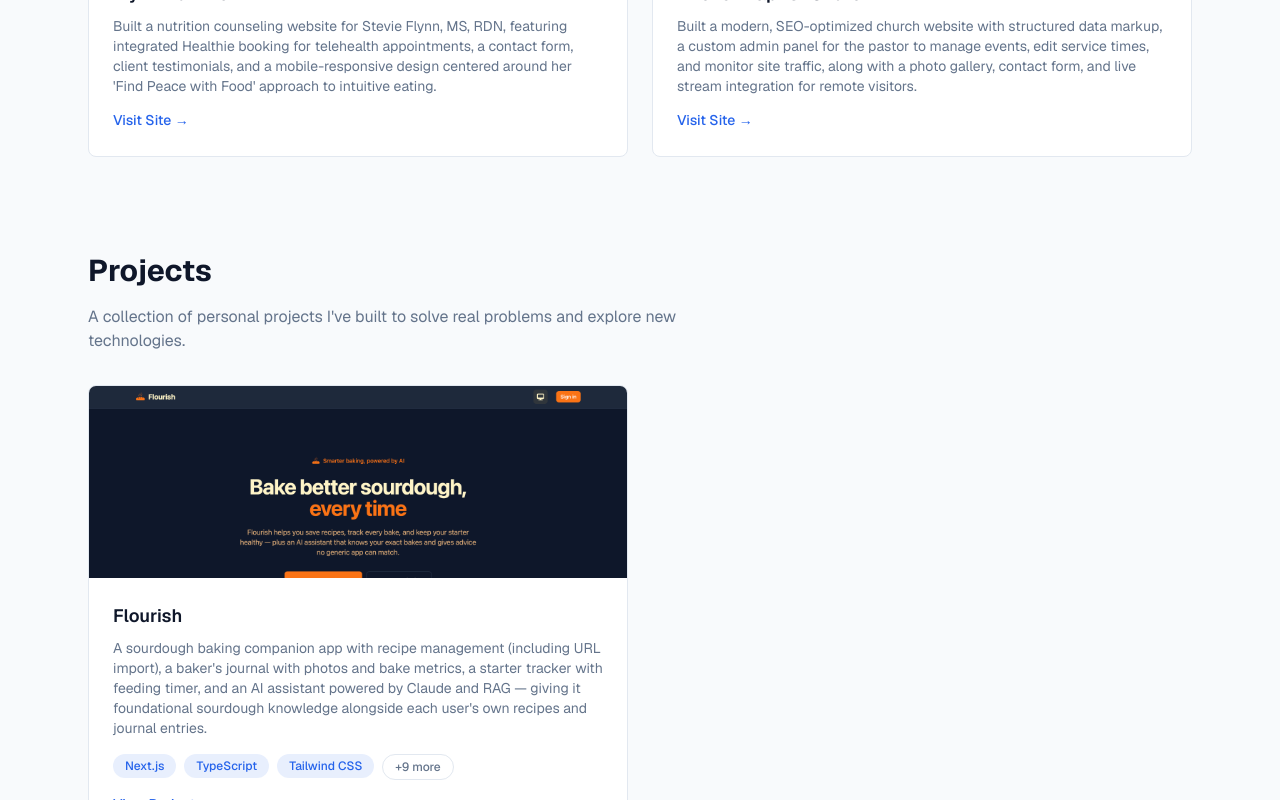
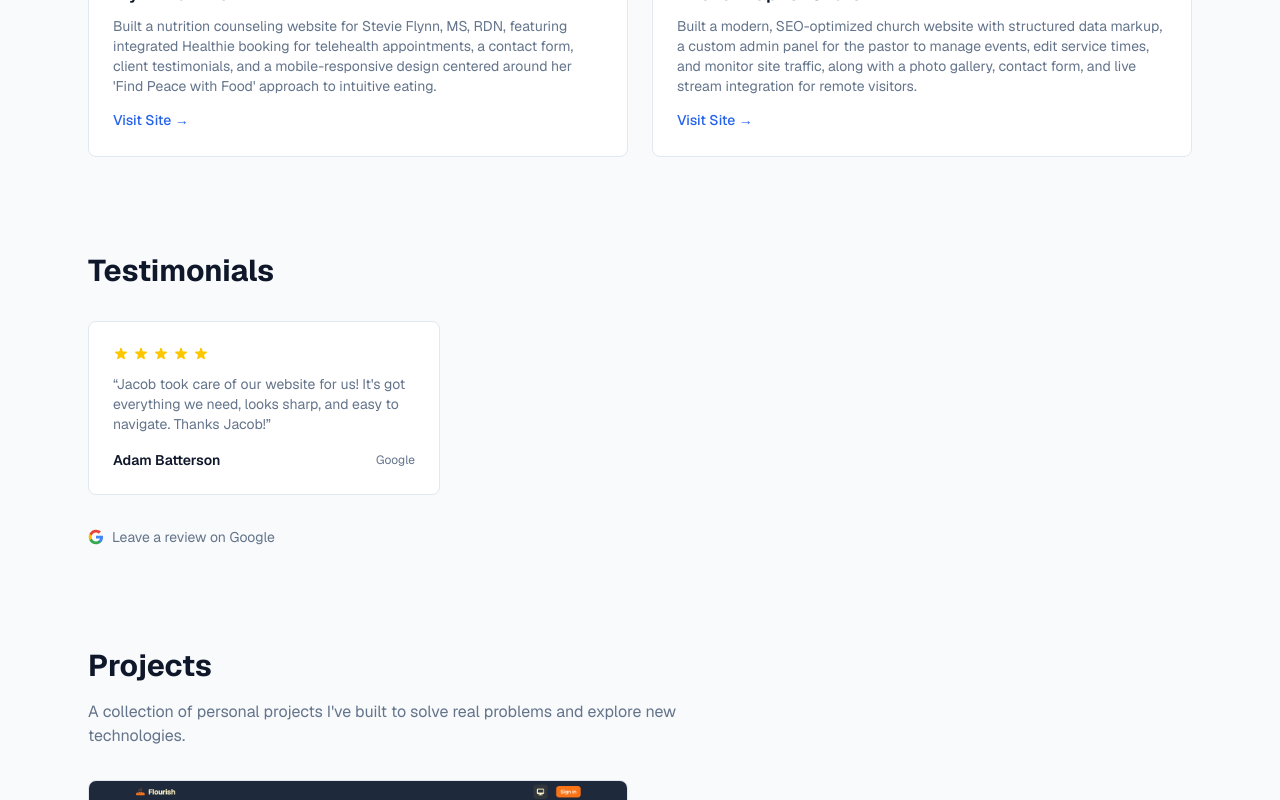
Before and after one commit to jacobecox/personal-website, a Next.js app: page / in a window 1280 px wide. Shown: the part 1936-2736 px from the top of the page. Built offline with nearby package versions, Linux system fonts and the light colour scheme.

Commit message:
added testimonials section with google review link

```diff
--- a/src/app/page.tsx
+++ b/src/app/page.tsx
@@ -3,6 +3,7 @@
 import Experience from "@/components/Experience";
 import Projects from "@/components/Projects";
 import Clients from "@/components/Clients";
+import Testimonials from "@/components/Testimonials";
 import Contact from "@/components/Contact";
 
 export default function Home() {
@@ -12,6 +13,7 @@
       <About />
       <Experience />
       <Clients />
+      <Testimonials />
       <Projects />
       <Contact />
     </main>
--- /dev/null
+++ b/src/components/Testimonials.tsx
@@ -0,0 +1,60 @@
+const testimonials = [
+  {
+    name: "Adam Batterson",
+    rating: 5,
+    body: "Jacob took care of our website for us! It's got everything we need, looks sharp, and easy to navigate. Thanks Jacob!",
+    source: "Google",
+  },
+];
+
+export default function Testimonials() {
+  return (
+    <section id="testimonials" className="py-12">
+      <div className="mx-auto max-w-6xl px-6">
+        <h2 className="mb-8 text-3xl font-bold">Testimonials</h2>
+        <div className="grid gap-6 sm:grid-cols-2 lg:grid-cols-3">
+          {testimonials.map((t) => (
+            <div
+              key={t.name}
+              className="rounded-lg border border-border bg-card p-6"
+            >
+              <div className="mb-3 flex items-center gap-1">
+                {Array.from({ length: t.rating }).map((_, i) => (
+                  <svg
+                    key={i}
+                    className="h-4 w-4 fill-yellow-400 text-yellow-400"
+                    viewBox="0 0 20 20"
+                    xmlns="http://www.w3.org/2000/svg"
+                  >
+                    <path d="M9.049 2.927c.3-.921 1.603-.921 1.902 0l1.07 3.292a1 1 0 00.95.69h3.462c.969 0 1.371 1.24.588 1.81l-2.8 2.034a1 1 0 00-.364 1.118l1.07 3.292c.3.921-.755 1.688-1.54 1.118l-2.8-2.034a1 1 0 00-1.175 0l-2.8 2.034c-.784.57-1.838-.197-1.539-1.118l1.07-3.292a1 1 0 00-.364-1.118L2.98 8.72c-.783-.57-.38-1.81.588-1.81h3.461a1 1 0 00.951-.69l1.07-3.292z" />
+                  </svg>
+                ))}
+              </div>
+              <p className="mb-4 text-sm text-muted">&ldquo;{t.body}&rdquo;</p>
+              <div className="flex items-center justify-between">
+                <span className="text-sm font-semibold">{t.name}</span>
+                <span className="text-xs text-muted">{t.source}</span>
+              </div>
+            </div>
+          ))}
+        </div>
+        <div className="mt-8">
+          <a
+            href="https://g.page/r/CWddpdjNj6vIEBM/review"
+            target="_blank"
+            rel="noopener noreferrer"
+            className="inline-flex items-center gap-2 text-sm text-muted transition-colors hover:text-primary"
+          >
+            <svg viewBox="0 0 24 24" className="h-4 w-4" xmlns="http://www.w3.org/2000/svg">
+              <path d="M22.56 12.25c0-.78-.07-1.53-.2-2.25H12v4.26h5.92c-.26 1.37-1.04 2.53-2.21 3.31v2.77h3.57c2.08-1.92 3.28-4.74 3.28-8.09z" fill="#4285F4"/>
+              <path d="M12 23c2.97 0 5.46-.98 7.28-2.66l-3.57-2.77c-.98.66-2.23 1.06-3.71 1.06-2.86 0-5.29-1.93-6.16-4.53H2.18v2.84C3.99 20.53 7.7 23 12 23z" fill="#34A853"/>
+              <path d="M5.84 14.09c-.22-.66-.35-1.36-.35-2.09s.13-1.43.35-2.09V7.07H2.18C1.43 8.55 1 10.22 1 12s.43 3.45 1.18 4.93l3.66-2.84z" fill="#FBBC05"/>
+              <path d="M12 5.38c1.62 0 3.06.56 4.21 1.64l3.15-3.15C17.45 2.09 14.97 1 12 1 7.7 1 3.99 3.47 2.18 7.07l3.66 2.84c.87-2.6 3.3-4.53 6.16-4.53z" fill="#EA4335"/>
+            </svg>
+            Leave a review on Google
+          </a>
+        </div>
+      </div>
+    </section>
+  );
+}
```
